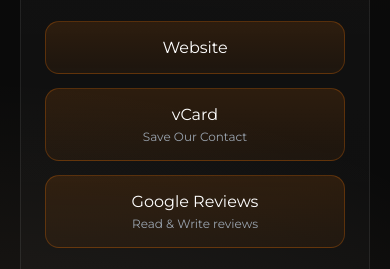
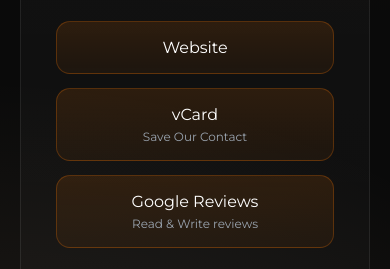
Before and after one commit to mkmax0703/Dad-Work, a plain HTML site: page index.html in a window 390 px wide. Shown: the part 371-640 px from the top of the page. Drawn offline with Linux system fonts and the light colour scheme.

Commit message:
Updated for phone look

```diff
--- a/index.html
+++ b/index.html
@@ -52,14 +52,31 @@
     .subtitle{font-family:'Montserrat',sans-serif; margin:2px 0 0; color:var(--muted); letter-spacing:.2px}
 
     .grid{display:grid; gap:14px; margin-top:18px}
+
     .linkbtn{
       display:flex; flex-direction:column; justify-content:center; align-items:center; gap:5px; padding:16px 16px; border-radius:14px;
       border:1px solid rgba(255,122,0,.25);
       background:linear-gradient(180deg, rgba(255,122,0,.12), rgba(255,122,0,.06));
       transition:transform .08s ease, background .2s ease, border-color .2s ease, box-shadow .2s ease;
-      width:300px; margin:0 auto;
-      font-family:'Montserrat',sans-serif; text-align:center;
+      width:100%;
+      max-width: 320px;
+      margin:0 auto;
+      font-family:'Montserrat',sans-serif;
+      text-align:center;
     }
+
+    @media (max-width: 480px) {
+      .logo img {
+          width: 140px;
+      }
+      .title {
+          font-size: 22px;
+      }
+      .linkbtn {
+          max-width: 90%;
+      }
+     }
+
     .linkbtn:hover{transform:translateY(-1px); border-color:rgba(255,122,0,.45); box-shadow:0 8px 20px rgba(255,122,0,.15)}
     .icon{width:22px; height:22px; opacity:.9}
 
```
